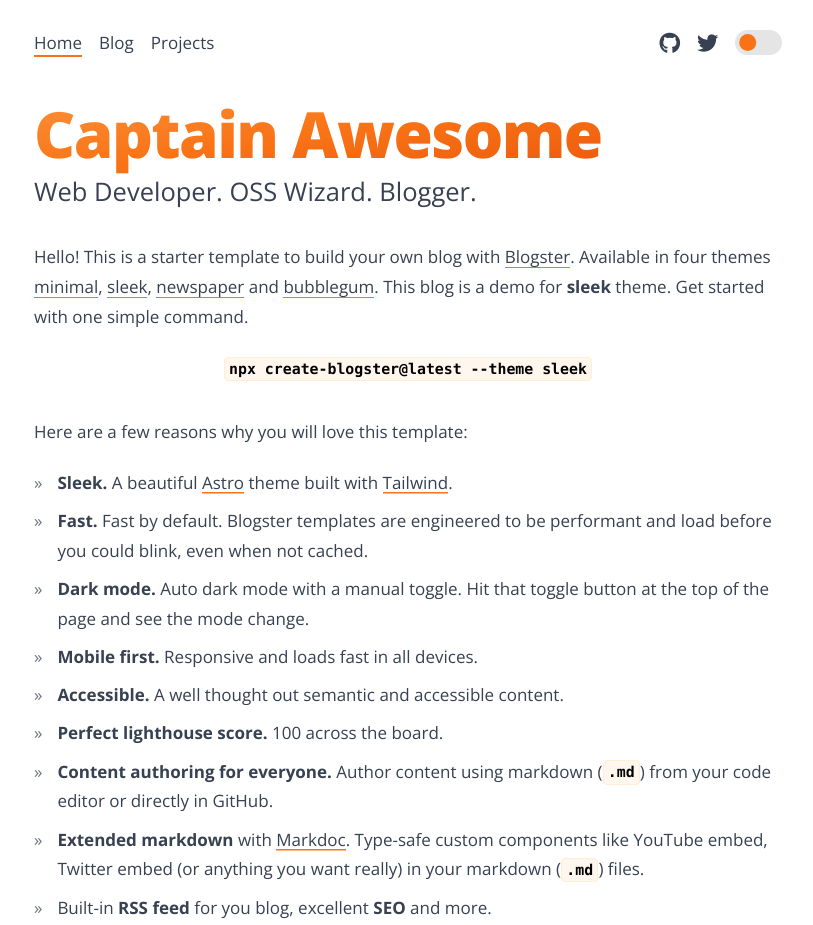
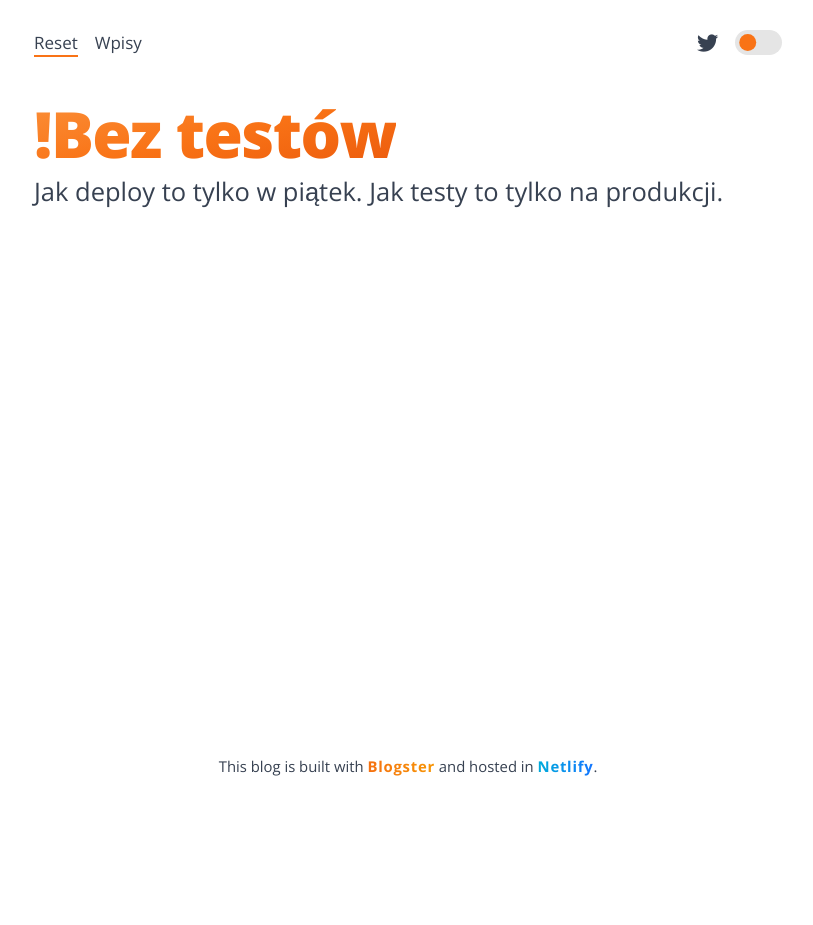
Before and after one commit to pasierb/beztestow, an Astro site: page / in a window 1280 px wide. Shown: the top 925 px of the page, without its empty margins (232-1045 px from the left). After the commit the page ends 800 px from the top, so only its background shows below. Built offline with nearby package versions, Linux system fonts and the light colour scheme; Astro itself is replaced by a stand-in of ours.

Commit message:
Cleanup blog

```diff
--- a/src/components/Header.astro
+++ b/src/components/Header.astro
@@ -13,9 +13,8 @@ import DarkModeToggle from "./DarkModeToggle.astro";
   <nav>
     <section class="text-text-bold">
       <ul class="unset flex gap-4 [&>li]:p-0">
-        <li><HeaderLink href="/">Home</HeaderLink></li>
-        <li><HeaderLink href="/blog">Blog</HeaderLink></li>
-        <li><HeaderLink href="/projects">Projects</HeaderLink></li>
+        <li><HeaderLink href="/">Reset</HeaderLink></li>
+        <li><HeaderLink href="/blog">Wpisy</HeaderLink></li>
       </ul>
     </section>
   </nav>
@@ -24,23 +23,13 @@ import DarkModeToggle from "./DarkModeToggle.astro";
   >
     <a
       class="unset text-xl ml-4 hover:text-text-link"
-      href="https://github.com/flexdinesh/blogster"
-    >
-      <i
-        class="fa-brands fa-github"
-        aria-hidden="true"
-        title="Blogster on GitHub"></i>
-      <span class="fa-sr-only">Blogster on GitHub</span>
-    </a>
-    <a
-      class="unset text-xl ml-4 hover:text-text-link"
       href="https://twitter.com/flexdinesh"
     >
       <i
         class="fa-brands fa-twitter"
         aria-hidden="true"
-        title="Dinesh on Twitter"></i>
-      <span class="fa-sr-only">Dinesh on Twitter</span>
+        title="!Bez testów na Twitterze"></i>
+      <span class="fa-sr-only">!Bez testów na Twitterze</span>
     </a>
   </div>
   <DarkModeToggle />
--- a/src/components/Intro.astro
+++ b/src/components/Intro.astro
@@ -9,25 +9,9 @@
       <span
         class="bg-gradient-to-br from-[#fb923c] via-[#f97316] to-[#ea580c] dark:from-primary-main dark:via-primary-main dark:to-primary-main bg-clip-text text-transparent"
       >
-        Captain Awesome
+        !Bez testów
       </span>
     </h1>
-    <p class="text-2xl pb-4">Web Developer. OSS Wizard. Blogger.</p>
-  </div>
-  <div>
-    <p class="mb-5">
-      Hello! This is a starter template to build your own blog with
-      <a href={"https://github.com/flexdinesh/blogster"} target="_blank">Blogster</a>.
-      Available in four themes
-      <a href={"https://blogster-minimal.netlify.app"} target="_blank">minimal</a>,
-      <a href={"https://blogster-sleek.netlify.app"} target="_blank">sleek</a>,
-      <a href={"https://blogster-newspaper.netlify.app"} target="_blank">newspaper</a> and
-      <a href={"https://blogster-bubblegum.netlify.app"} target="_blank">bubblegum</a>.
-      This blog is a demo for <strong>sleek</strong> theme.
-      Get started with one simple command.
-    </p>
-    <p class="text-center whitespace-nowrap overflow-auto">
-      <code class="py-1 px-2">npx create-blogster@latest --theme sleek</code>
-    </p>
+    <p class="text-2xl pb-4">Jak deploy to tylko w piątek. Jak testy to tylko na produkcji.</p>
   </div>
 </section>
--- a/src/config.ts
+++ b/src/config.ts
@@ -10,3 +10,4 @@ export const MY_NAME = '!Bez testów';
 // setup in astro.config.mjs
 const BASE_URL = new URL(import.meta.env.SITE);
 export const SITE_URL = BASE_URL.origin;
+export const DATETIME_LOCALE = 'pl-pl';
--- a/src/pages/blog.astro
+++ b/src/pages/blog.astro
@@ -3,7 +3,7 @@ import { readAll } from "../lib/markdoc/read";
 import { blog } from "../lib/markdoc/frontmatter.schema";
 import PageLayout from "../layouts/PageLayout.astro";
 import PageMeta from "../components/PageMeta.astro";
-import { SITE_TITLE } from "../config";
+import { SITE_TITLE, DATETIME_LOCALE } from "../config";
 
 const posts = await readAll({
   directory: "blog",
@@ -27,7 +27,7 @@ const sortedPosts = posts
         sortedPosts.map((post) => {
           const formattedDate = new Date(
             post.frontmatter.date
-          ).toLocaleDateString("en-us", {
+          ).toLocaleDateString(DATETIME_LOCALE, {
             year: "numeric",
             month: "short",
             day: "numeric",
--- a/src/pages/index.astro
+++ b/src/pages/index.astro
@@ -10,6 +10,5 @@ import { SITE_TITLE } from "../config";
   <PageMeta title={`${SITE_TITLE} | Web Ninja`} slot="meta" />
   <Fragment slot="main">
     <Intro />
-    <AboutTheTheme />
   </Fragment>
 </PageLayout>
```
Also changed, not shown: content/blog/basic-markdown-style-guide.md (+1 -0 lines), content/blog/extended-markdown-style-guide.md (+1 -0 lines), content/blog/external-link-example.md (+1 -0 lines), content/blog/syntax-highlighting.md (+1 -0 lines).
